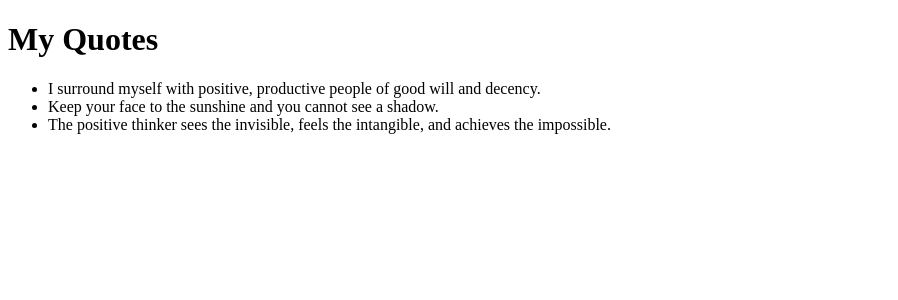
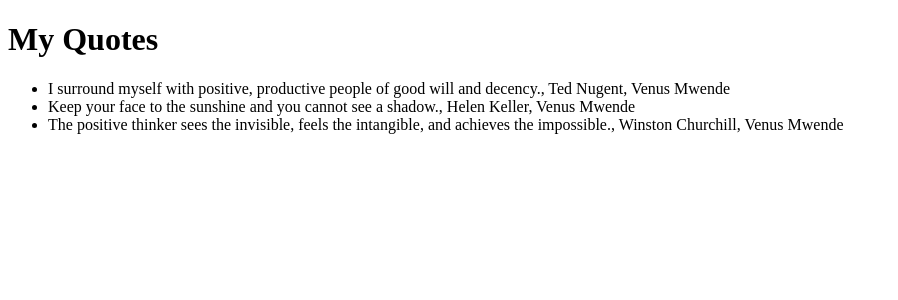
Before and after one commit to Venus-Kavunza/Fav-Quotes, an Angular app: page / in a window 1280 px wide. Shown: the top 300 px of the page, without its empty margins (0-898 px from the left). Built offline with nearby package versions, Linux system fonts and the light colour scheme.

Commit message:
it will add the changes to quote component

```diff
--- a/src/app/app.component.html
+++ b/src/app/app.component.html
@@ -1,7 +1 @@
-<div>
-  <h1>My Quotes</h1>
-  <ul>
-    <li *ngFor='let quotes of quotes'>
-      {{ quotes.quote }}</li>
-  </ul>
-</div>
+<app-quote></app-quote>
--- a/src/app/app.component.ts
+++ b/src/app/app.component.ts
@@ -7,9 +7,5 @@ import { Quote } from './quote';
   styleUrls: ['./app.component.css']
 })
 export class AppComponent {
-  quotes:Quote[] = [
-    {quote:'I surround myself with positive, productive people of good will and decency.', arthur:'Ted Nugent', name:'Venus Mwende'},
-    {quote:'Keep your face to the sunshine and you cannot see a shadow.', arthur:'Helen Keller', name:'Venus Mwende'},
-    {quote:'The positive thinker sees the invisible, feels the intangible, and achieves the impossible.', arthur:'Winston Churchill', name:'Venus Mwende'}
-  ]
+
 }
--- a/src/app/quote/quote.component.html
+++ b/src/app/quote/quote.component.html
@@ -1 +1,7 @@
-<p>quote works!</p>
+<div>
+    <h1>My Quotes</h1>
+    <ul>
+      <li *ngFor='let quotes of quotes'>
+        {{ quotes.quote }}, {{ quotes.arthur }}, {{ quotes.name }} </li>
+    </ul>
+  </div>
--- a/src/app/quote/quote.component.ts
+++ b/src/app/quote/quote.component.ts
@@ -1,5 +1,5 @@
 import { Component, OnInit } from '@angular/core';
-
+import { Quote } from '../quote';
 @Component({
   selector: 'app-quote',
   templateUrl: './quote.component.html',
@@ -7,6 +7,12 @@ import { Component, OnInit } from '@angular/core';
 })
 export class QuoteComponent implements OnInit {
 
+  quotes:Quote[] = [
+    {quote:'I surround myself with positive, productive people of good will and decency.', arthur:'Ted Nugent', name:'Venus Mwende'},
+    {quote:'Keep your face to the sunshine and you cannot see a shadow.', arthur:'Helen Keller', name:'Venus Mwende'},
+    {quote:'The positive thinker sees the invisible, feels the intangible, and achieves the impossible.', arthur:'Winston Churchill', name:'Venus Mwende'}
+  ]
+
   constructor() { }
 
   ngOnInit(): void {
```
